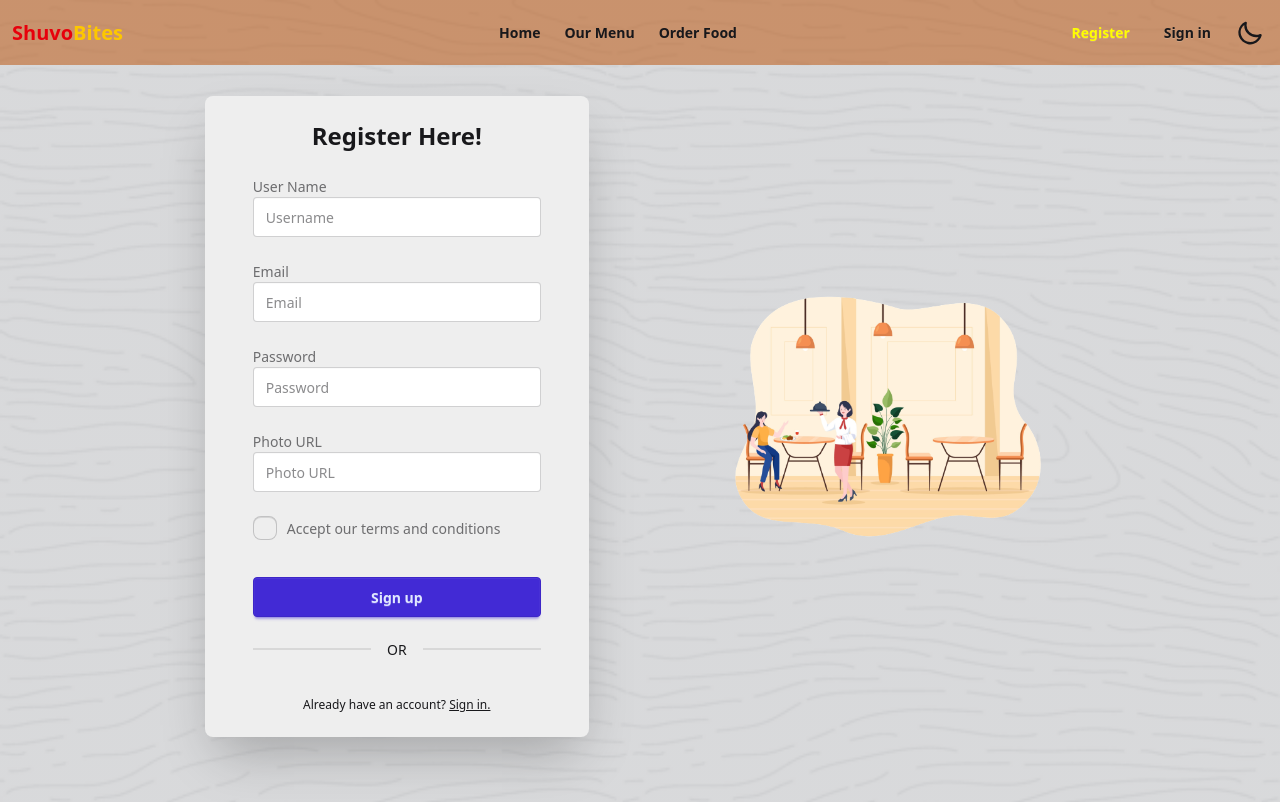
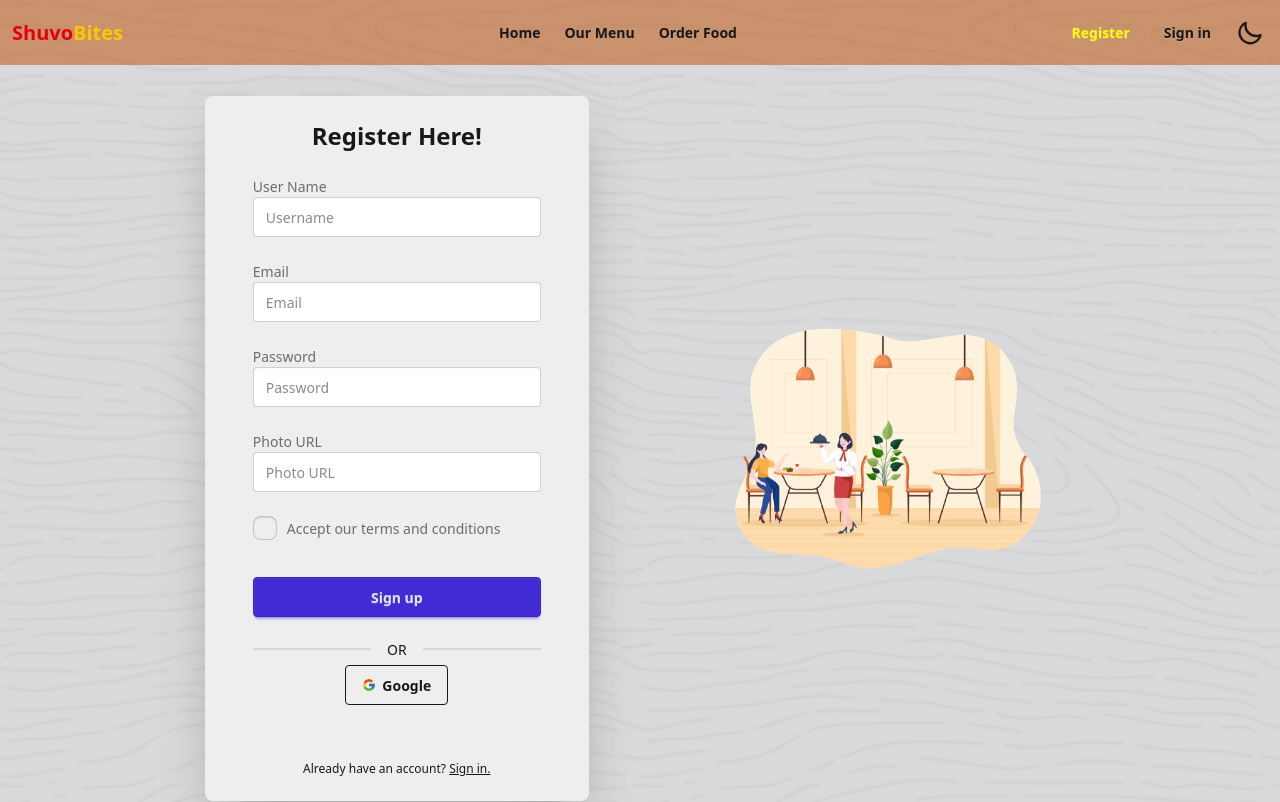
Before and after one commit to saheen-shuvo/shuvo-bites-client, a React (Vite) app: page /register in a window 1280 px wide. Shown: the top 802 px of the page. Built offline with nearby package versions, Linux system fonts and the light colour scheme; no server answers.

Commit message:
USer Collection Added to db

```diff
--- /dev/null
+++ b/src/hooks/useAxiosPublic.jsx
@@ -0,0 +1,11 @@
+import axios from "axios";
+
+const axiosPublic = axios.create({
+    baseURL: 'http://localhost:5000'
+})
+
+const useAxiosPublic = () => {
+    return axiosPublic;
+};
+
+export default useAxiosPublic;
--- a/src/layout/Dashboard.jsx
+++ b/src/layout/Dashboard.jsx
@@ -49,6 +49,7 @@ const Dashboard = () => {
 
           <div className="divider"></div>
 
+{/* SHARED NAV LINKS */}
           <li>
             <NavLink to="/">
               <FiHome />
--- a/src/pages/register/Register.jsx
+++ b/src/pages/register/Register.jsx
@@ -1,4 +1,3 @@
-// import SocialLogin from "../shared/SocialLogin";
 import { useContext, useState } from "react";
 import { Link, useNavigate } from "react-router-dom";
 import { FaEye, FaEyeSlash } from "react-icons/fa";
@@ -7,9 +6,12 @@ import { updateProfile } from "firebase/auth";
 import "react-toastify/dist/ReactToastify.css";
 import AuthContext from "../../context/AuthContext/AuthContext";
 import authImg from "../../assets/others/authentication2.png"
+import useAxiosPublic from "../../hooks/useAxiosPublic";
+import SocialLogin from "../../shared/SocialLogin";
 
 
 const Register = () => {
+  const axiosPublic = useAxiosPublic();
   const [showPass, setShowPass] = useState(false);
   const navigate = useNavigate();
   const { createUser, setLoading, setUser } = useContext(AuthContext);
@@ -66,17 +68,16 @@ const Register = () => {
 
       toast.success("Account created successfully!");
 
-      // const newUser = { username, email };
-      // await fetch("https://sportify-zone-server.vercel.app/users", {
-      //   method: "POST",
-      //   headers: {
-      //     "Content-Type": "application/json",
-      //   },
-      //   body: JSON.stringify(newUser),
-      // });
+      const userInfo = { username, email };
 
-      form.reset();
-      navigate("/");
+      axiosPublic.post('/users', userInfo)
+      .then(res => {
+        if(res.data.insertedId){
+          form.reset();
+          navigate("/");
+        }
+      })
+
     } catch (error) {
       console.error("Error creating account:", error.message);
       toast.error(error.message);
@@ -161,9 +162,9 @@ const Register = () => {
             <button className="btn btn-primary w-full">Sign up</button>
           </div>
           <div className="divider my-0">OR</div>
-          {/* <div className="flex justify-center">
+          <div className="flex justify-center">
             <SocialLogin />
-          </div> */}
+          </div>
         </form>
         <p className="text-xs text-center mt-4">
           Already have an account?{" "}
@@ -172,8 +173,6 @@ const Register = () => {
           </Link>
         </p>
       </div>
-
-      {/* Lottie Animation */}
       <div className="w-full lg:w-[30%] flex justify-center mt-16 lg:mt-0">
       <img src={authImg} alt="" />
       </div>
--- a/src/pages/signin/SignIn.jsx
+++ b/src/pages/signin/SignIn.jsx
@@ -1,7 +1,6 @@
 /* eslint-disable no-unused-vars */
 /* eslint-disable react/no-unescaped-entities */
 import { useContext, useEffect, useRef, useState } from "react";
-// import SocialLogin from "../shared/SocialLogin";
 import { Link, useLocation, useNavigate } from "react-router-dom";
 // import axios from "axios";
 import AuthContext from "../../context/AuthContext/AuthContext";
@@ -12,6 +11,7 @@ import {
   validateCaptcha,
 } from "react-simple-captcha";
 import authImg from "../../assets/others/authentication2.png";
+import SocialLogin from "../../shared/SocialLogin";
 
 const SignIn = () => {
   const captchaRef = useRef(null);
@@ -132,9 +132,9 @@ const SignIn = () => {
           </div>
         </form>
         <div className="divider">OR</div>
-        {/* <div className="flex justify-center">
+        <div className="flex justify-center">
           <SocialLogin />
-        </div> */}
+        </div>
       </div>
     </div>
   );
--- a/src/router/routes.jsx
+++ b/src/router/routes.jsx
@@ -7,7 +7,7 @@ import Register from "../pages/register/Register";
 import SignIn from "../pages/signin/SignIn";
 import Dashboard from "../layout/Dashboard";
 import Cart from "../pages/dashboard/cart/Cart";
-// import PrivateRoute from "./PrivateRoute";
+import PrivateRoute from "./PrivateRoute";
 
 export const router = createBrowserRouter([
   {
@@ -24,11 +24,7 @@ export const router = createBrowserRouter([
       },
       {
         path: "/orderfood",
-        element: (
-
-            <OderFood></OderFood>
-
-        ),
+        element: <OderFood></OderFood>,
       },
       {
         path: "/signin",
@@ -41,13 +37,17 @@ export const router = createBrowserRouter([
     ],
   },
   {
-    path: 'dashboard',
-    element: <Dashboard></Dashboard>,
+    path: "dashboard",
+    element: (
+      <PrivateRoute>
+        <Dashboard></Dashboard>
+      </PrivateRoute>
+    ),
     children: [
       {
-        path: 'cart',
-        element: <Cart></Cart>
-      }
-    ]
-  }
+        path: "cart",
+        element: <Cart></Cart>,
+      },
+    ],
+  },
 ]);
--- /dev/null
+++ b/src/shared/SocialLogin.jsx
@@ -0,0 +1,41 @@
+import { useContext } from "react";
+import { useNavigate } from "react-router-dom";
+import { toast } from "react-toastify";
+import AuthContext from "../context/AuthContext/AuthContext";
+import { FcGoogle } from "react-icons/fc";
+import useAxiosPublic from "../hooks/useAxiosPublic";
+
+const SocialLogin = () => {
+  const { signInWithGoogle } = useContext(AuthContext);
+  const axiosPublic = useAxiosPublic();
+  const navigate = useNavigate();
+
+  const handleGoogleSignIn = () => {
+    signInWithGoogle()
+      .then((result) => {
+        console.log(result.user);
+        const userInfo = {
+          email: result.user?.email,
+          name: result.user?.displayName
+        }
+        axiosPublic.post('/users', userInfo)
+        .then(res => {
+          console.log(res.data)
+        })
+        toast.success("Logged in Successfully");
+      })
+      .catch((error) => {
+        console.log(error.message);
+      });
+    navigate("/");
+  };
+  return (
+    <div>
+      <button onClick={handleGoogleSignIn} className="btn btn-outline mb-4 w-full">
+      <FcGoogle /> Google
+      </button>
+    </div>
+  );
+};
+
+export default SocialLogin;
```
